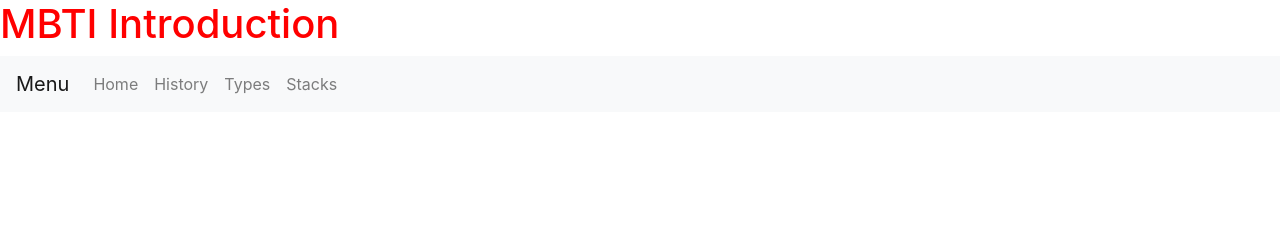
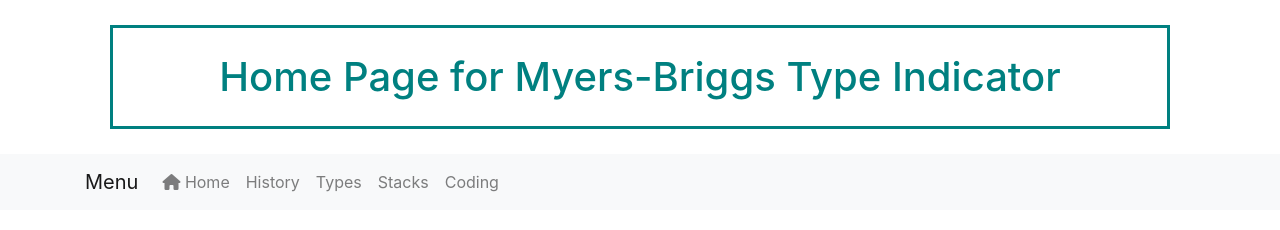
Before and after one commit to JeredLinares/project1, a plain HTML site: page index.html in a window 1280 px wide. Drawn offline with nearby package versions, Linux system fonts and the light colour scheme.

Commit message:
added grid system from bootstrap

```diff
--- a/best.css
+++ b/best.css
@@ -6,5 +6,9 @@ modified: 27 April 2020
 */
 
 h1 {
-    color: red;
+    margin: 25px;
+    padding: 25px;
+    color: teal;
+    border-style: solid;
+    text-align: center;
 }
--- a/index.html
+++ b/index.html
@@ -6,14 +6,16 @@
     <meta name="viewport" content="width=device-width, initial-scale=1, shrink-to-fit=no">
     <link rel="stylesheet" href="https://stackpath.bootstrapcdn.com/bootstrap/4.4.1/css/bootstrap.min.css" integrity="sha384-Vkoo8x4CGsO3+Hhxv8T/Q5PaXtkKtu6ug5TOeNV6gBiFeWPGFN9MuhOf23Q9Ifjh" crossorigin="anonymous">
     <link rel="stylesheet" type="text/css" href="best.css" />
-    <title>MBPIT</title>
+    <script src="https://kit.fontawesome.com/55e853dec9.js" crossorigin="anonymous"></script>
+    <title>MBPIT Home</title>
 </head>
 <body>
-
-    <h1>MBTI Introduction</h1>
-
+    <div class="container">
+        <h1>Home Page for Myers-Briggs Type Indicator</h1>
+    </div>
 
     <nav class="navbar navbar-expand-lg navbar-light bg-light">
+        <div class="container">
             <a class="navbar-brand" href="index.html">Menu</a>
             <button class="navbar-toggler" type="button" data-toggle="collapse" data-target="#navbarNav" aria-controls="navbarNav" aria-expanded="false" aria-label="Toggle navigation">
             <span class="navbar-toggler-icon"></span>
@@ -21,7 +23,7 @@
             <div class="collapse navbar-collapse" id="navbarNav">
             <ul class="navbar-nav">
                 <li class="nav-item">
-              <a class="nav-link" href="index.html">Home</a>
+                <a class="nav-link" href="index.html"><i class="fas fa-home"></i>&nbspHome</a>
                 </li>
                 <li class="nav-item">
                 <a class="nav-link" href="history.html">History</a>
@@ -32,9 +34,14 @@
                 <li class="nav-item">
                 <a class="nav-link" href="stacks.html">Stacks</a>
                 </li>
+                <li class="nav-item">
+                    <a class="nav-link" href="coding.html">Coding</a>
+                </li>
             </ul>
             </div>
+        </div>
       </nav>
+
 
 
 
```
Also changed, not shown: history.html (+16 -3 lines), stacks.html (+10 -2 lines), types.html (+7 -2 lines), 1 other file. Lines whose indentation alone changed are shown as unchanged.
